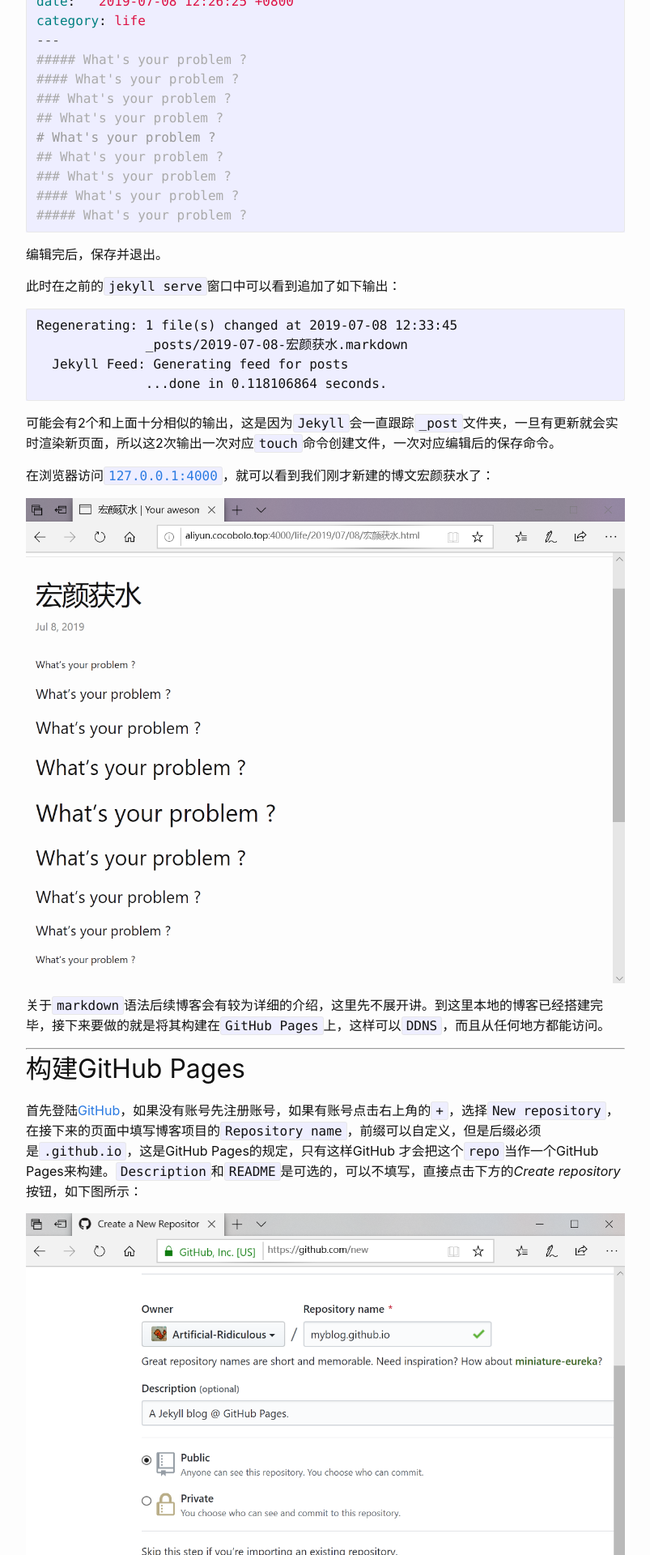
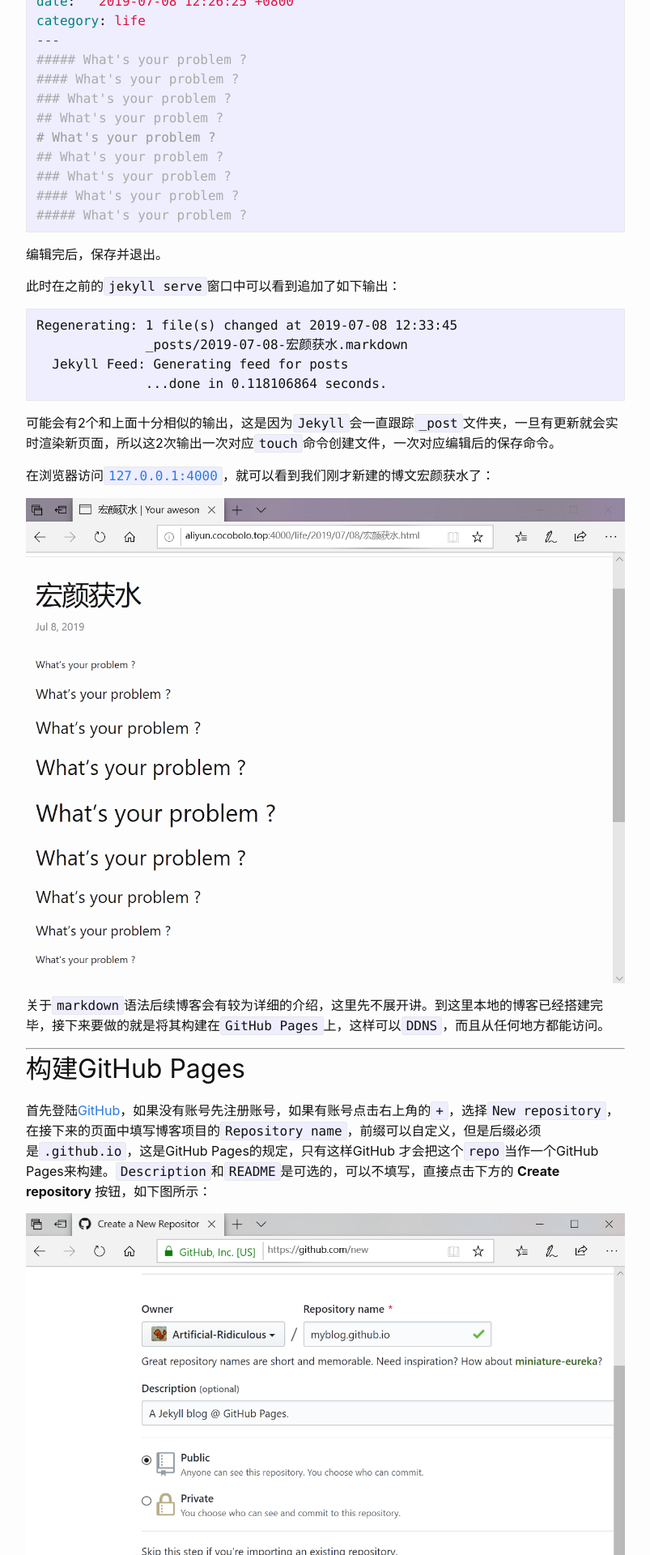
Before and after one commit to Artificial-Ridiculous/Artificial-Ridiculous.github.io, a Jekyll site: the page built from _posts/2019-07-08-Jekyll+GitHubPages搭建个人博客.markdown, in a window 1280 px wide. Shown: the part 4480-6400 px from the top of the page at 81% size, without its empty margins (238-1041 px from the left). Built offline with Jekyll 4.4.1, drawn with Linux system fonts in a browser that asks for light colours; comment, search, counter and statistics services are not loaded.

Commit message:
update button

```diff
--- a/_posts/2019-07-08-Jekyll+GitHubPages搭建个人博客.markdown
+++ b/_posts/2019-07-08-Jekyll+GitHubPages搭建个人博客.markdown
@@ -182,7 +182,7 @@ Regenerating: 1 file(s) changed at 2019-07-08 12:33:45
 
 ## 构建GitHub Pages
 
-首先登陆[GitHub](https://github.com/)，如果没有账号先注册账号，如果有账号点击右上角的`+`，选择`New repository`，在接下来的页面中填写博客项目的`Repository name`，前缀可以自定义，但是后缀必须是`.github.io`，这是GitHub Pages的规定，只有这样GitHub 才会把这个`repo`当作一个GitHub Pages来构建。`Description`和`README`是可选的，可以不填写，直接点击下方的*Create repository*按钮，如下图所示：
+首先登陆[GitHub](https://github.com/)，如果没有账号先注册账号，如果有账号点击右上角的`+`，选择`New repository`，在接下来的页面中填写博客项目的`Repository name`，前缀可以自定义，但是后缀必须是`.github.io`，这是GitHub Pages的规定，只有这样GitHub 才会把这个`repo`当作一个GitHub Pages来构建。`Description`和`README`是可选的，可以不填写，直接点击下方的 **Create repository** 按钮，如下图所示：
 
 ![Create_a_new_Repository]({{ "/PNG/Create_a_new_Repository.png" | absolute_url }})
 
```
